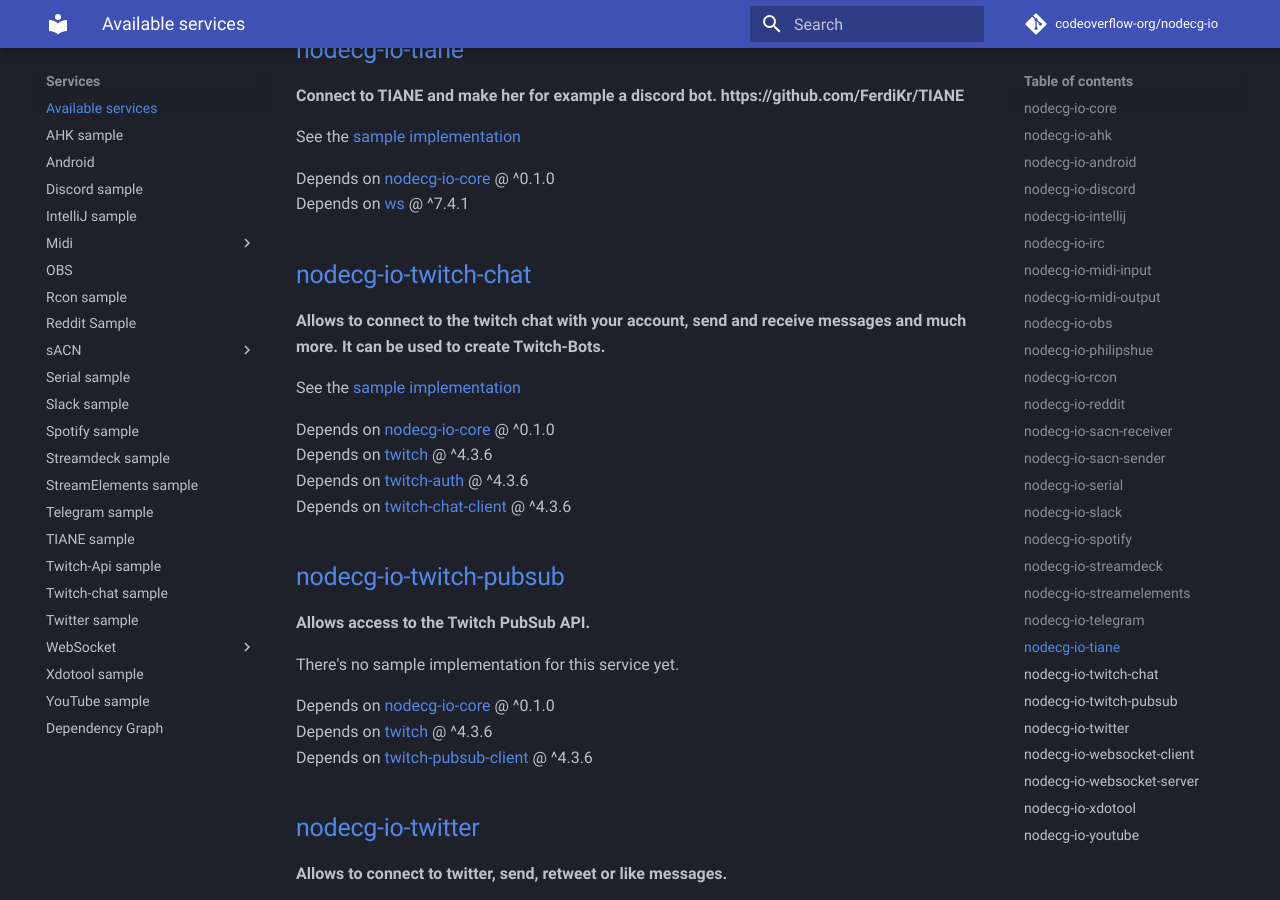
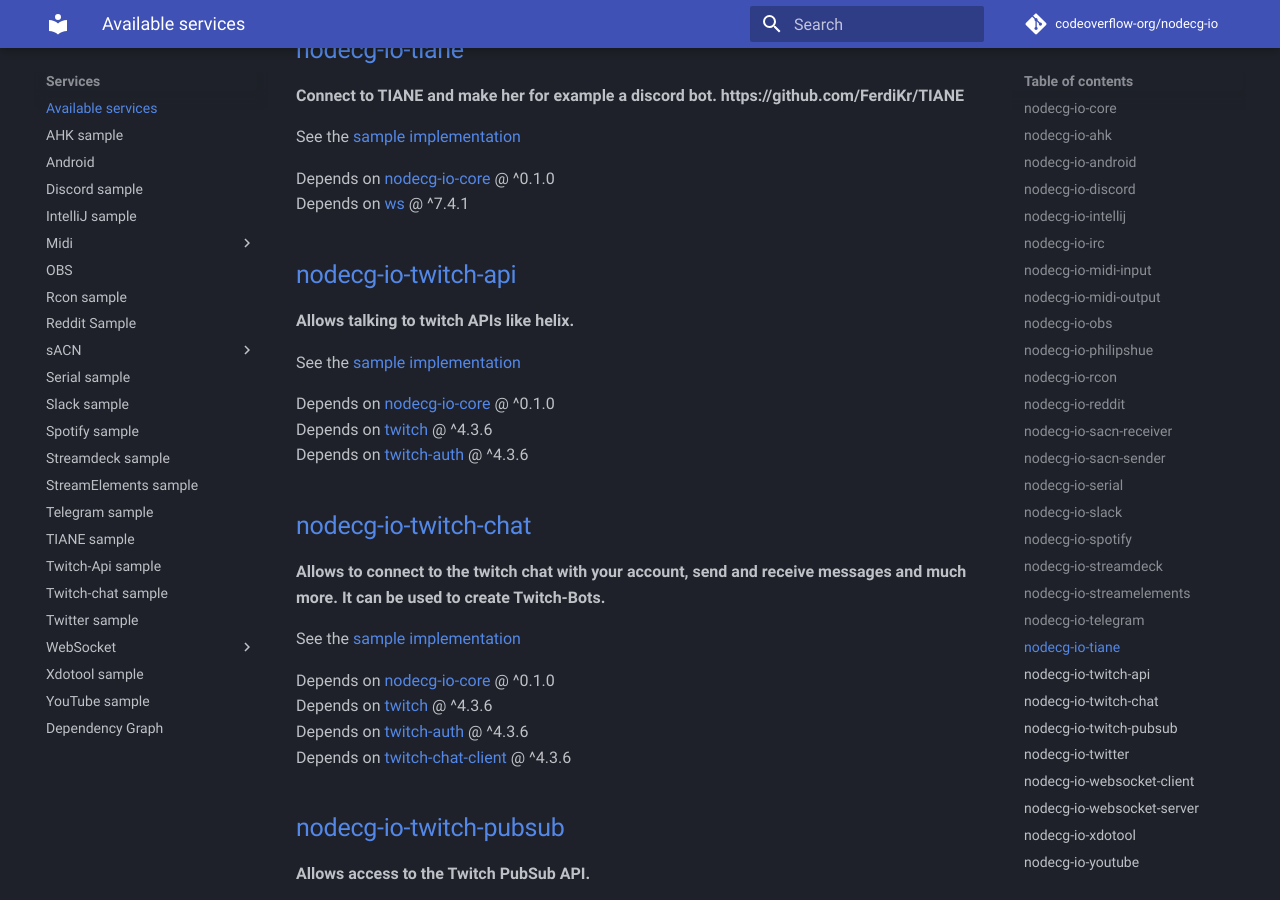
Before and after one commit to codeoverflow-org/nodecg-io-docs, an MkDocs documentation site: the page built from docs/services.md, in a window 1280 px wide and 900 px high, scrolled down 4969 px. Built offline with MkDocs 1.6.1 and Material for MkDocs 9.7.7, drawn with Linux system fonts in a browser that asks for light colours; comment, search, counter and statistics services are not loaded.

Commit message:
Update generated documentation ( codeoverflow-org/nodecg-io@e451cd2dded446afe6d935798cc0cca070e7f572)

```diff
--- a/docs/services.md
+++ b/docs/services.md
@@ -23,7 +23,7 @@
 
 See the [sample implementation](samples/android.md)
 
-Depends on [nodecg-io-core](https://github.com/codeoverflow-org/nodecg-io/tree/master/nodecg-io-core) @ 0.1.0 <br>
+Depends on [nodecg-io-core](https://github.com/codeoverflow-org/nodecg-io/tree/master/nodecg-io-core) @ ^0.1.0 <br>
 Depends on [@rauschma/stringio](https://www.npmjs.com/package/@rauschma/stringio) @ ^1.4.0 <br>
 Depends on [get-stream](https://www.npmjs.com/package/get-stream) @ 6.0.0 <br>
 
@@ -198,6 +198,16 @@
 Depends on [nodecg-io-core](https://github.com/codeoverflow-org/nodecg-io/tree/master/nodecg-io-core) @ ^0.1.0 <br>
 Depends on [ws](https://www.npmjs.com/package/ws) @ ^7.4.1 <br>
 
+## [nodecg-io-twitch-api](https://github.com/codeoverflow-org/nodecg-io/tree/master/nodecg-io-twitch-api)
+
+**Allows talking to twitch APIs like helix.**
+
+See the [sample implementation](samples/twitch-api.md)
+
+Depends on [nodecg-io-core](https://github.com/codeoverflow-org/nodecg-io/tree/master/nodecg-io-core) @ ^0.1.0 <br>
+Depends on [twitch](https://www.npmjs.com/package/twitch) @ ^4.3.6 <br>
+Depends on [twitch-auth](https://www.npmjs.com/package/twitch-auth) @ ^4.3.6 <br>
+
 ## [nodecg-io-twitch-chat](https://github.com/codeoverflow-org/nodecg-io/tree/master/nodecg-io-twitch-chat)
 
 **Allows to connect to the twitch chat with your account, send and receive messages and much more. It can be used to create Twitch-Bots.**
```
Also changed, not shown: docs/dependencies.md (+5 -1 lines), docs/index.md (+1 -1 lines).
